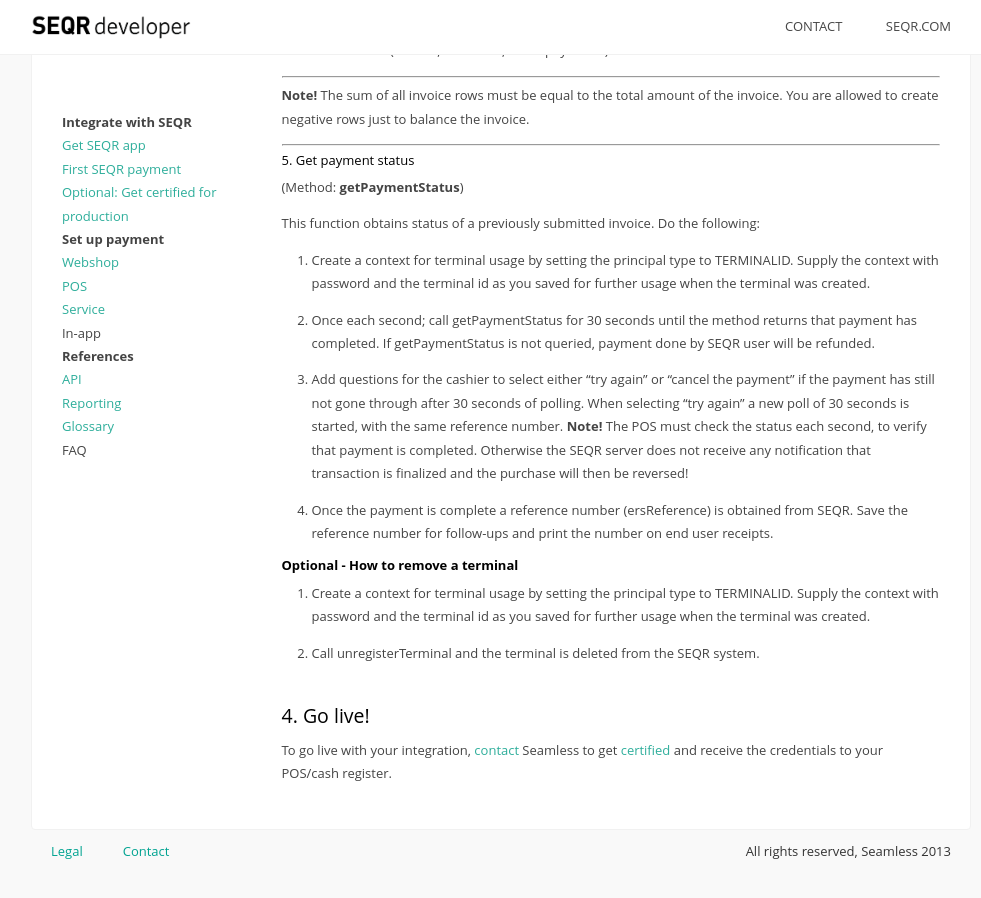
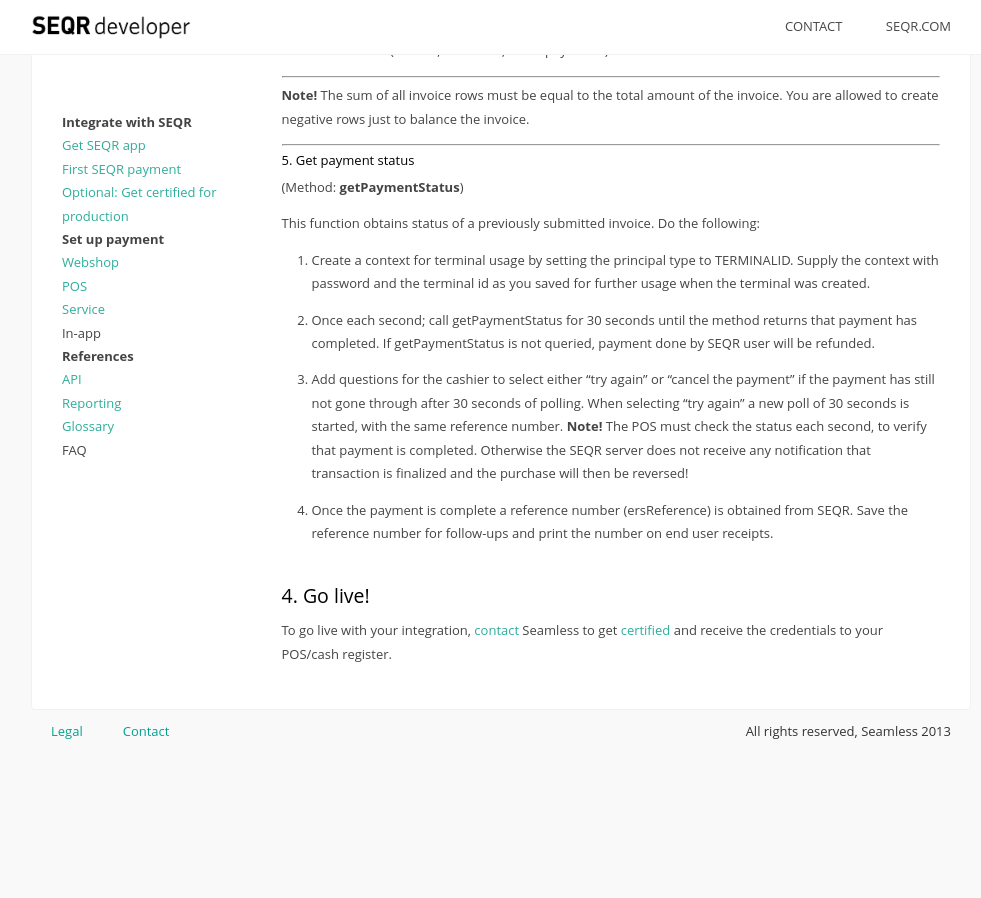
Before and after one commit to SeamlessDistribution/SeamlessDistribution.github.io, a Jekyll site: the page built from merchant/pos/index.md, in a window 1280 px wide and 900 px high, scrolled down 4206 px. Shown: the whole window, without its empty margins (139-1120 px from the left). Built offline with Jekyll 4.4.1, drawn with Linux system fonts in a browser that asks for light colours; after the commit the page ends 4986 px from its top, so only the background shows below that; some of the changed text lies outside the part shown.

Commit message:
Updated POS: changed title, removed "how to remove terminal", etc.

```diff
--- a/merchant/pos/index.md
+++ b/merchant/pos/index.md
@@ -6,19 +6,17 @@
 
 <img src="/assets/images/cash_register_bw.png" align="right" width="200px"/>
 
-## Configure POS/Cash register for SEQR
+## SEQR in a POS/Cash register
 
 Follow these steps to configure your POS for integration with SEQR:
 
-1. Register POS (terminal) with SEQR
+1. Register POS with SEQR
 2. Assign SEQR id
 3. Add SEQR as payment in your POS
 6. Go live!
 
 ### 1. Register POS with SEQR
-
-
-Features of registerTerminal function:
+(Method: **registerTerminal**)
 
 
 * Each POS/cash register in the checkout line is called a "terminal" in SEQR.
@@ -188,11 +186,6 @@
 4.	Once the payment is complete a reference number (ersReference) is obtained from SEQR. Save the reference number for follow-ups and print the number on end user receipts.
 
 
-##### **Optional - How to remove a terminal**
-
-1.	Create a context for terminal usage by setting the principal type to TERMINALID. Supply the context with password and the terminal id as you saved for further usage when the terminal was created.
-
-2.	Call unregisterTerminal and the terminal is deleted from the SEQR system.
 
 ### 4. Go live!
 
```
